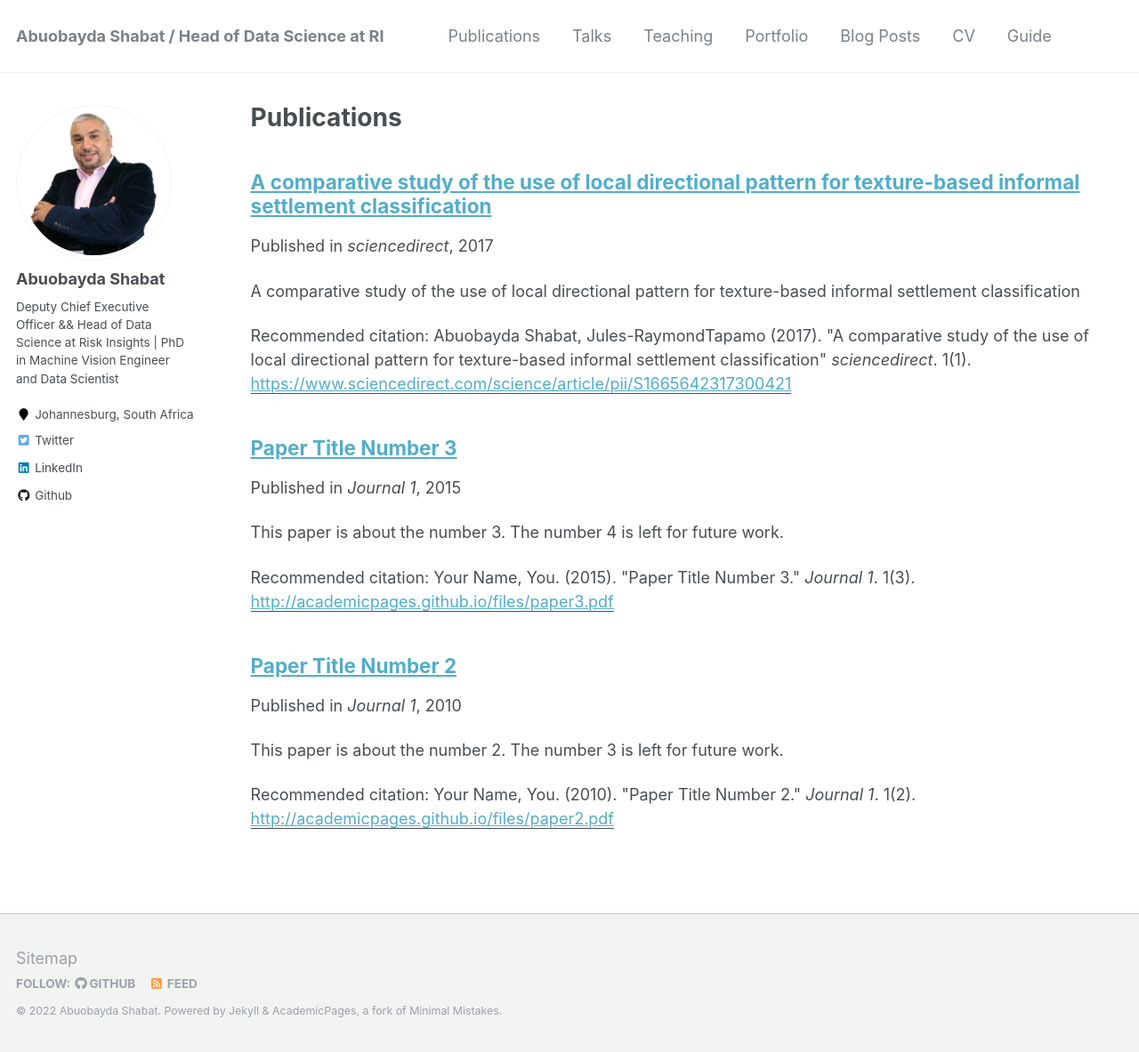
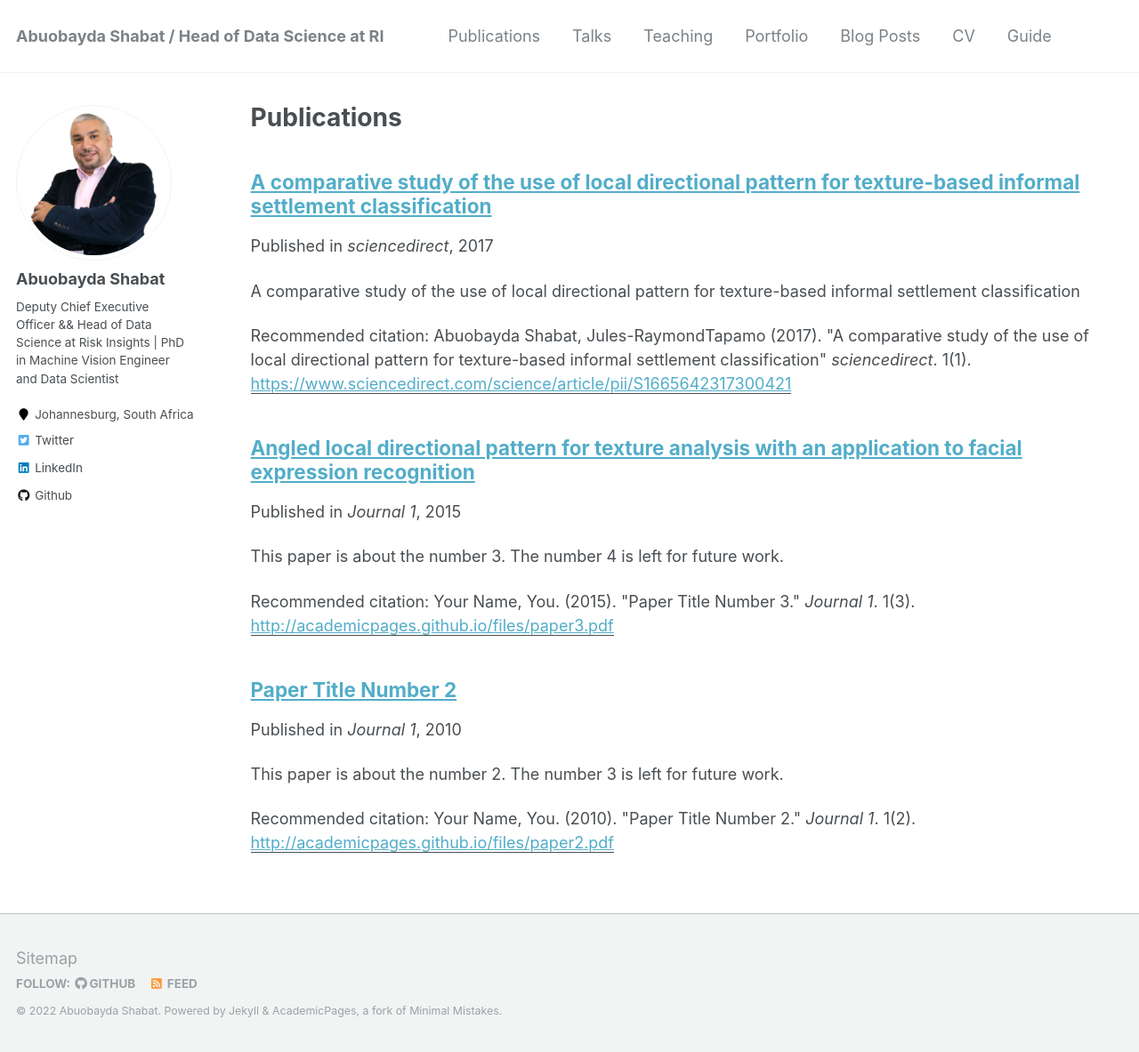
Before and after one commit to ShabatA/shabatA.github.io, a Jekyll site: the page built from _pages/publications.md, in a window 1280 px wide and 1183 px high. Shown: the whole window at 89% size. Built offline with Jekyll 4.4.1, drawn with Linux system fonts in a browser that asks for light colours.

Commit message:
add the right link

```diff
--- a/_publications/2015-10-01-paper-title-number-3.md
+++ b/_publications/2015-10-01-paper-title-number-3.md
@@ -1,5 +1,5 @@
 ---
-title: "Paper Title Number 3"
+title: "Angled local directional pattern for texture analysis with an application to facial expression recognition"
 collection: publications
 permalink: /publication/2015-10-01-paper-title-number-3
 excerpt: 'This paper is about the number 3. The number 4 is left for future work.'
--- a/_publications/2009-10-01-paper-title-number-1.md
+++ b/_publications/2017-07-01-comparative-study-of-the-use-of-local-directional-pattern.md
@@ -1,7 +1,7 @@
 ---
 title: "A comparative study of the use of local directional pattern for texture-based informal settlement classification"
 collection: publications
-permalink: /publication/2009-10-01-paper-title-number-1
+permalink: /publication/2017-07-01-comparative-study-of-the-use-of-local-directional-pattern
 excerpt: 'A comparative study of the use of local directional pattern for texture-based informal settlement classification'
 date: 2017-07-01
 venue: 'sciencedirect'
```
Also changed, not shown: Gemfile.lock (added).
